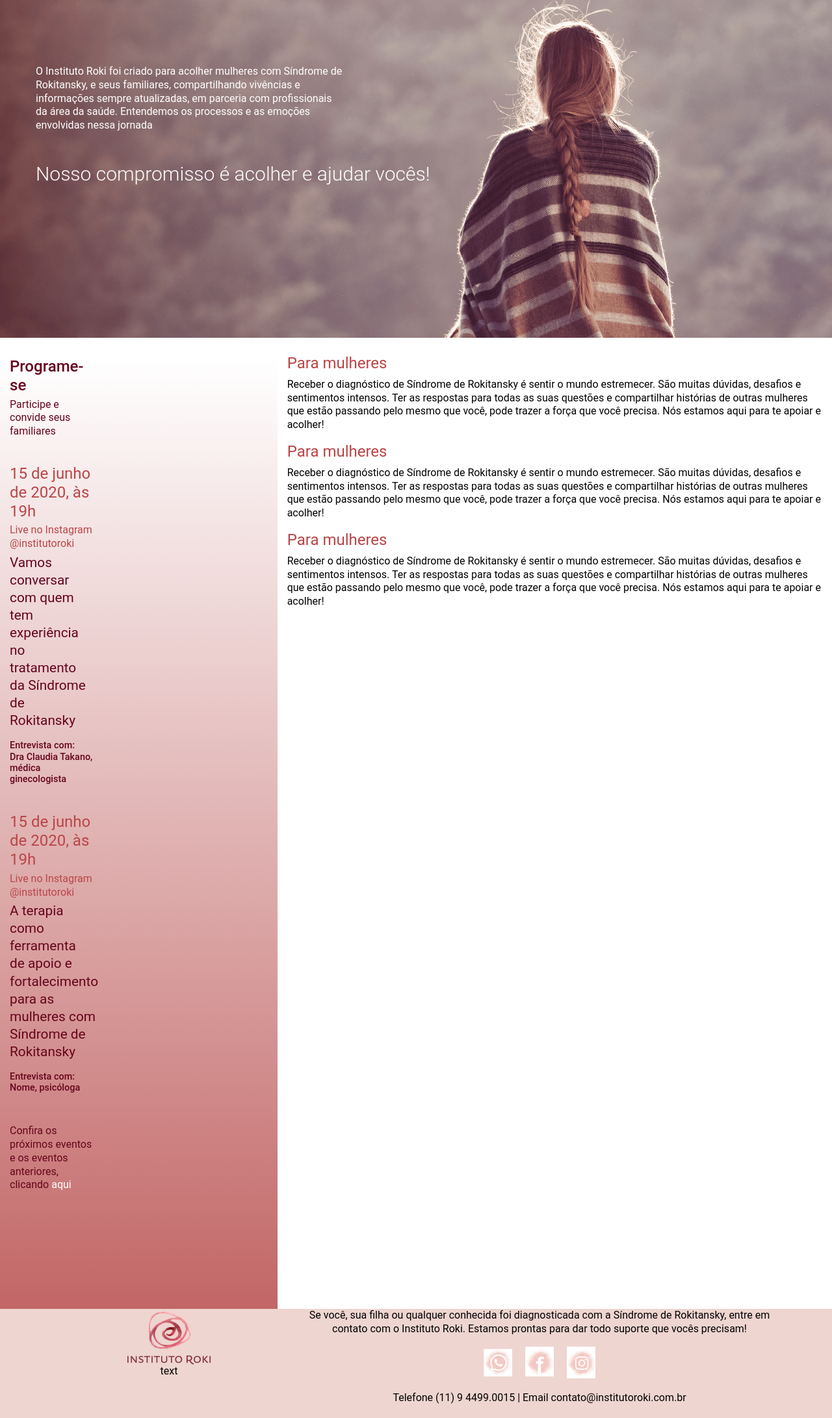
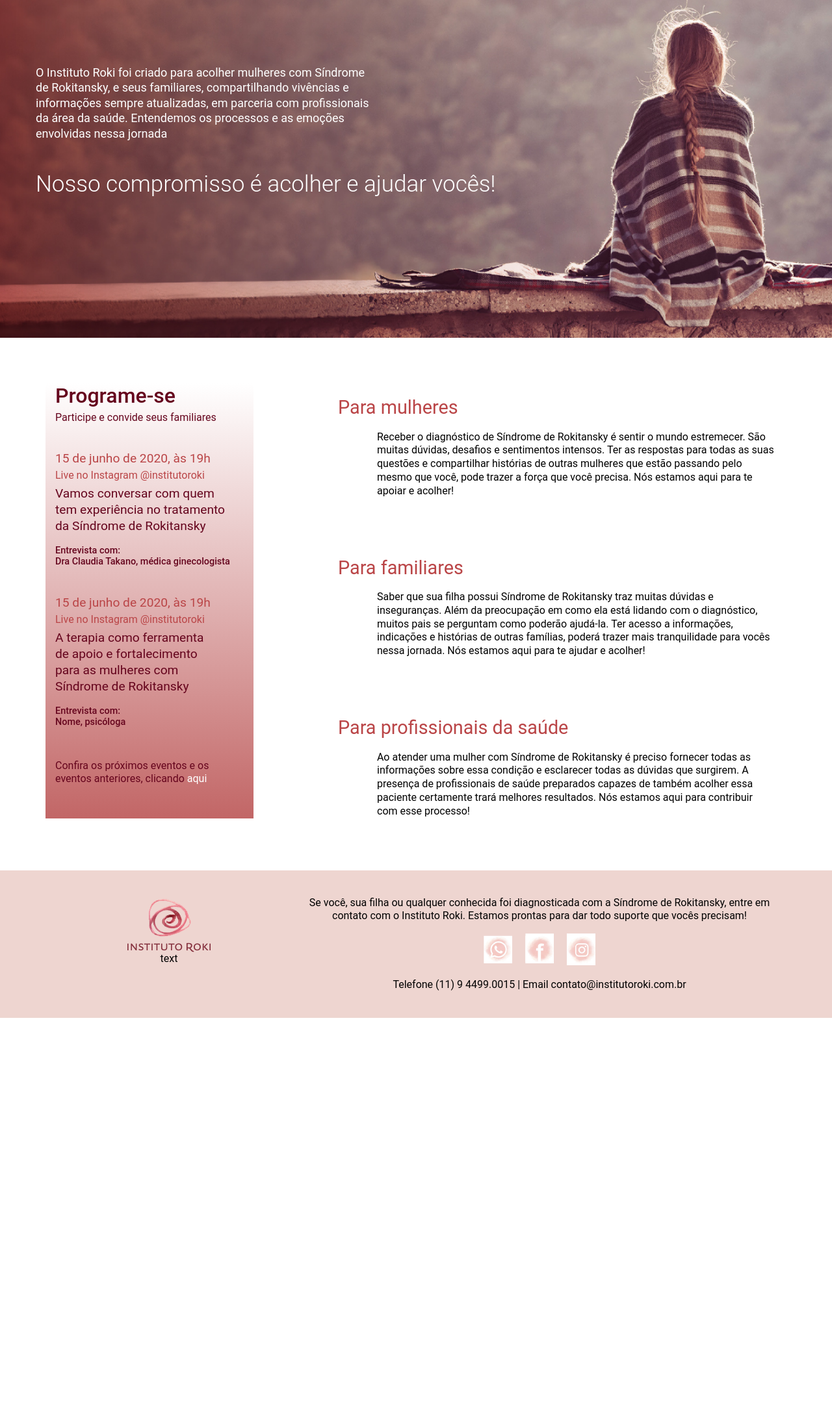
Before and after one commit to erikgs1/template-wordpress-roki, a PHP site: page / in a window 1280 px wide. Shown: the part 126-2309 px from the top of the page at 65% size. After the commit the page ends 1693 px from the top, so only its background shows below. Run offline with PHP 8.4, Linux system fonts and the light colour scheme; style sheets or scripts are compiled from the project's sources.

Commit message:
terminei desktop da home

```diff
--- a/app/scss/_global.scss
+++ b/app/scss/_global.scss
@@ -44,3 +44,7 @@ aside {
         flex: 1;
     }
 }
+/* Padding Bottom do Aside */
+.paddingo-b-aside{
+ padding-bottom: 35px;
+}
--- a/app/scss/_typography.scss
+++ b/app/scss/_typography.scss
@@ -30,6 +30,9 @@ h4 {
     font-size: 1.5rem;
     color: $ltvine;
     font-weight: 400;
+    @media #{$mq-620-up}{
+        font-size: 1.2rem;
+    }
 }
 
 h6{
--- a/app/scss/style.scss
+++ b/app/scss/style.scss
@@ -4,6 +4,7 @@
 @import "colors";
 @import "typography";
 @import "global";
+
 %socials{
     flex-direction: row;
     justify-content: center;
@@ -48,8 +49,14 @@ header{
 }
 main {
     width: 100%;
+    .content-main{
+        margin-bottom: 30px;
+        @media #{$mq-620-up}{
+            margin-bottom: 80px;
+        }
+    }
     .main-background{
-        background-image: url(../images/background-roki.png);
+        background-image: url(../images/background-roki.jpg);
         background-size: cover;
         background-position: -180px;
         background-repeat: no-repeat;
@@ -65,9 +72,10 @@ main {
                 color: #fff;
             }
             @media #{$mq-620-up}{
-                padding: 100px 59% 0 40px;
+                padding: 100px 55% 0 40px;
                 p{
                     text-shadow: none;
+                    font-size: 18px;
                 }
             }
         }
@@ -79,9 +87,9 @@ main {
                 text-shadow: 1px 1px 2px #000;
             }
             @media #{$mq-620-up}{
-                padding: 30px  45% 0 40px;
+                padding: 30px  38% 0 40px;
                 h2{
-                    font-size: 30px;
+                    font-size: 35px;
                     font-weight: 300;
                     text-shadow: none;
                 }
@@ -92,12 +100,9 @@ main {
         background: linear-gradient(0deg, rgba(194,102,102,1) 0%, rgba(255,255,255,1) 100%);
         margin-top: 30px;
         p{
-            font-size: 1.3rem;
+            font-size: 1.2rem;
             color: $dkvine;
             padding: 0 10px 0 0;
-        }
-        div{
-            padding-bottom: 35px;
         }
         span{
             color: $ltvine;
@@ -112,6 +117,11 @@ main {
                 color: $dkvine;
                 font-weight: 500;
             }
+            .aside-title-size{
+                @media #{$mq-620-up}{
+                    font-size: 2rem;
+                }
+            }
             span{
                 color: $dkvine;
             }
@@ -124,14 +134,36 @@ main {
                 color: $white;
             }
         }
+        @media #{$mq-620-up}{
+            margin: 70px 70px 0 70px;
+        }
     }
     .main-content{
-        padding: 25px 0;
+        padding: 30px 0 0 ;
+        @media #{$mq-620-up}{
+        padding: 90px 0 0 0;
+            h4{
+                font-size: 1.8rem;
+            }
+            .main-content-text{
+                margin-left: 30px;
+                p{
+                    margin: 10px 0 90px 60px;
+                }
+                .m-bottom-zero{
+                    margin-bottom: 0;
+                }
+            }
+        }
     }
 }
 footer{
     background-color: #eed5d0;
     text-align: center;
+
+    @media #{$mq-620-up}{
+        padding: 40px 0 20px 0;
+    }
     .socials {
         @extend %socials;
     }
--- a/index.html
+++ b/index.html
@@ -9,7 +9,7 @@
     <meta name="theme-color" content="#1843c1" />
     <meta name="apple-mobile-web-app-status-bar-style" content="#1843c1">
     <title>Instituto Roki</title>
-    <link rel="stylesheet" href="dist/style.css?cb=1594412177863">
+    <link rel="stylesheet" href="dist/style.css?cb=1594430445457">
 </head>
 <body>
     <header>
@@ -74,19 +74,19 @@
          <!-- //background -->
 
          <!-- conteudo/aside -->
-        <div>
+        <div class="content-main">
             <div class="col-md-12">
                 <div class="row ">
                     <!-- // aside -->
-                    <div class="main-aside col-md-4">
+                    <div class="main-aside col-md-3">
                         <div class="row   ">
                             <div class="container-fluid">
-                                <div class=" col-md-4  ">
-                                        <div class="aside-title row">
-                                            <h4>Programe-se</h4>
+                                <div class=" col-md-12  ">
+                                        <div class="aside-title row paddingo-b-aside">
+                                            <h4 class="aside-title-size">Programe-se</h4>
                                             <span>Participe e convide seus familiares</span>
                                         </div>
-                                        <div class="row">
+                                        <div class="row paddingo-b-aside">
                                             <h4>15 de junho de 2020, às 19h</h4>
                                             <span>Live no Instagram @institutoroki</span>
                                             <p>
@@ -99,7 +99,7 @@
                                                 Dra Claudia Takano, médica ginecologista
                                             </h6>
                                         </div>
-                                        <div class="row">
+                                        <div class="row paddingo-b-aside">
                                             <h4>15 de junho de 2020, às 19h</h4>
                                             <span>Live no Instagram @institutoroki</span>
                                             <p>
@@ -113,7 +113,7 @@
                                                 Nome, psicóloga
                                             </h6>
                                         </div>
-                                        <div class="row  ">
+                                        <div class="row paddingo-b-aside">
                                             <div class="aside-link">
                                                 <span>Confira os próximos eventos e os
                                                 eventos anteriores, clicando <a href="#">aqui</a></span>
@@ -124,10 +124,10 @@
                         </div>
                     </div>
                     <!-- // aside -->
-                    <div class="main-content col-md-8">
+                    <div class="main-content col-md-7">
                         <div class="container-fluid">
                             <div class="col">
-                                <div class="row">
+                                <div class="row main-content-text">
                                     <h4>Para mulheres</h4>
                                     <p>
                                         Receber o diagnóstico de Síndrome de Rokitansky é sentir o mundo estremecer.
@@ -137,24 +137,24 @@
                                         para te apoiar e acolher!
                                     </p>
                                 </div>
-                                <div class="row">
-                                    <h4>Para mulheres</h4>
+                                <div class="row main-content-text">
+                                    <h4>Para familiares</h4>
                                     <p>
-                                        Receber o diagnóstico de Síndrome de Rokitansky é sentir o mundo estremecer.
-                                        São muitas dúvidas, desafios e sentimentos intensos. Ter as respostas para todas
-                                        as suas questões e compartilhar histórias de outras mulheres que estão passando
-                                        pelo mesmo que você, pode trazer a força que você precisa. Nós estamos aqui
-                                        para te apoiar e acolher!
+                                        Saber que sua filha possui Síndrome de Rokitansky traz muitas dúvidas e
+                                        inseguranças. Além da preocupação em como ela está lidando com o diagnóstico,
+                                        muitos pais se perguntam como poderão ajudá-la. Ter acesso a informações,
+                                        indicações e histórias de outras famílias, poderá trazer mais tranquilidade para
+                                        vocês nessa jornada. Nós estamos aqui para te ajudar e acolher!
                                     </p>
                                 </div>
-                                <div class="row">
-                                    <h4>Para mulheres</h4>
-                                    <p>
-                                        Receber o diagnóstico de Síndrome de Rokitansky é sentir o mundo estremecer.
-                                        São muitas dúvidas, desafios e sentimentos intensos. Ter as respostas para todas
-                                        as suas questões e compartilhar histórias de outras mulheres que estão passando
-                                        pelo mesmo que você, pode trazer a força que você precisa. Nós estamos aqui
-                                        para te apoiar e acolher!
+                                <div class="row main-content-text">
+                                    <h4>Para profissionais da saúde</h4>
+                                    <p class="m-bottom-zero"> <!-- Margin Bottom Zero-->
+                                        Ao atender uma mulher com Síndrome de Rokitansky é preciso fornecer todas as
+                                        informações sobre essa condição e esclarecer todas as dúvidas que surgirem. A
+                                        presença de profissionais de saúde preparados capazes de também acolher essa
+                                        paciente certamente trará melhores resultados. Nós estamos aqui para contribuir
+                                        com esse processo!
                                     </p>
                                 </div>
                             </div>
@@ -198,6 +198,6 @@
             </div>
         </div>
     </footer>
-    <script src="dist/all.js?cb=1594412177863"></script>
+    <script src="dist/all.js?cb=1594430445457"></script>
 </body>
 </html>
```
Also changed, not shown: images/background-roi.png (deleted), images/background-roki.jpg (added), images/background-roki.png (deleted).
